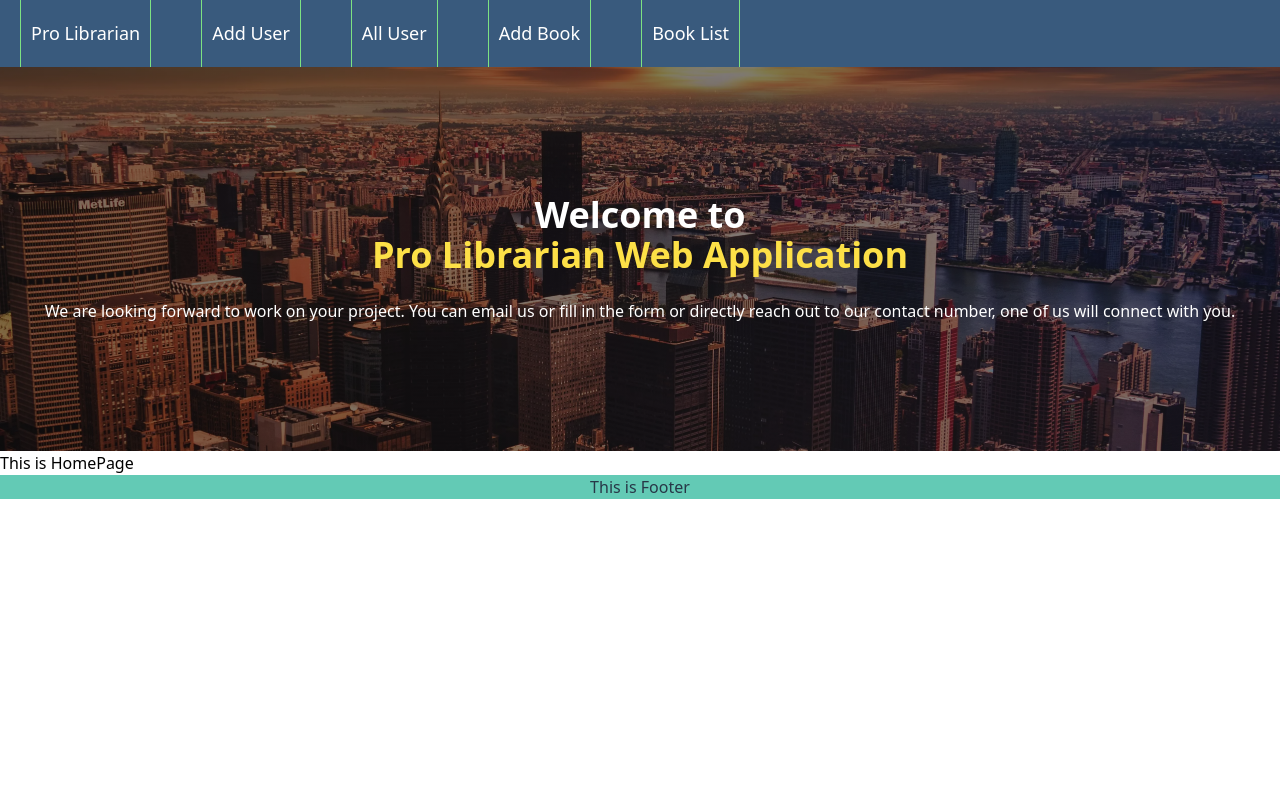
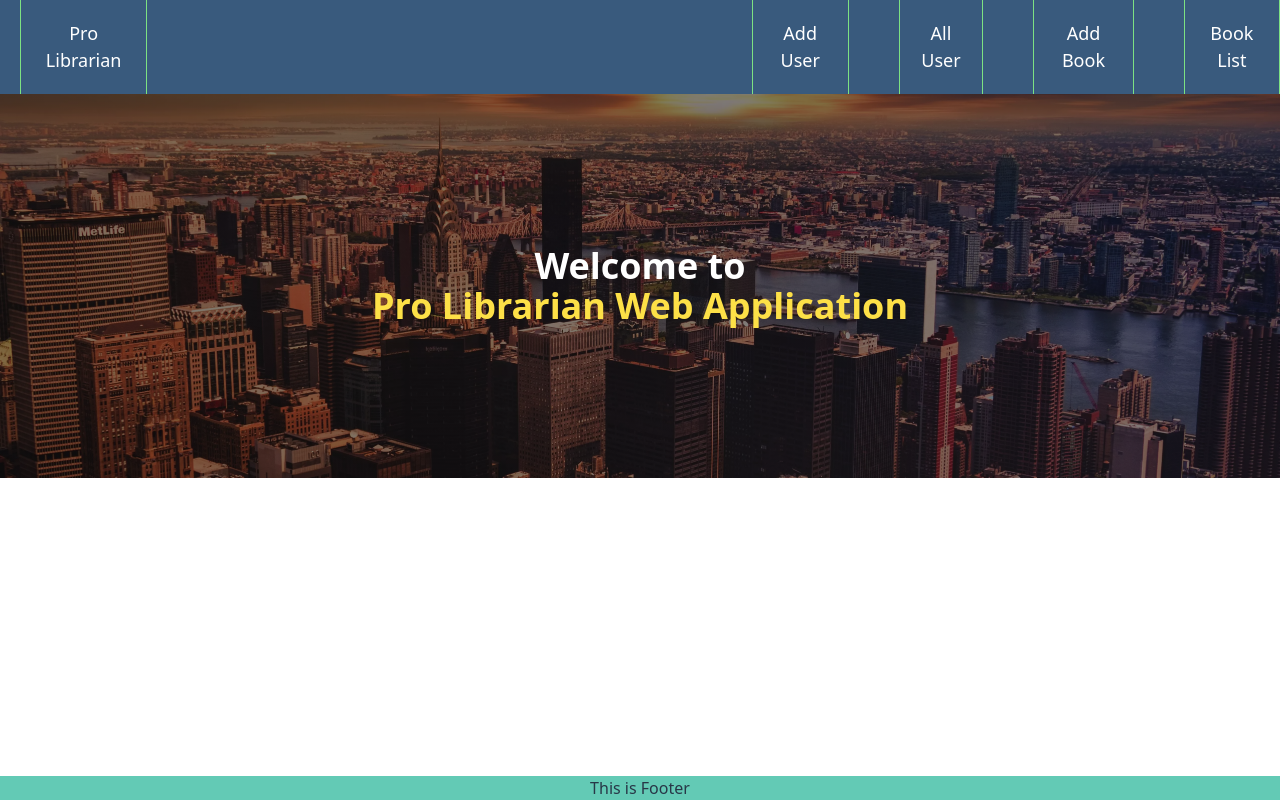
Before and after one commit to kabir-webDev/proLibrarian_client, a Next.js app: page / in a window 1280 px wide. Built offline with nearby package versions, Linux system fonts and the light colour scheme.

Commit message:
Crud  done

```diff
--- a/Layout/Footer/index.js
+++ b/Layout/Footer/index.js
@@ -3,7 +3,15 @@ const Footer = () => {
   return (
     <>
       <div
-        style={{ width: "100%", background: "#63CAB5", textAlign: "center" }}
+        style={{
+          width: "100%",
+          position: "fixed",
+          left: 0,
+          bottom: 0,
+          zIndex: 1,
+          background: "#63CAB5",
+          textAlign: "center",
+        }}
       >
         <h1 style={{ color: "#283747" }}>This is Footer</h1>
       </div>
--- a/Layout/Header/index.js
+++ b/Layout/Header/index.js
@@ -13,7 +13,7 @@ const Header = () => {
 
       <div className={css.container}>
         <Link href="/">
-          <div>Pro Librarian</div>
+          <div style={{ marginRight: "44%" }}>Pro Librarian</div>
         </Link>
         <Link href="/add-user">
           <div>Add User</div>
--- a/Layout/Header/style.module.css
+++ b/Layout/Header/style.module.css
@@ -1,24 +1,10 @@
-/*
-
-.mobileMenuNavItem .mobileMenuSubNavItem {
-   max-height: 0;
-    transition: max-height 0.2s ease-out;
-    overflow: hidden;
-
-}
-
-.mobileMenuNavItem:hover .mobileMenuSubNavItem {
-      max-height: 500px;
-    transition: max-height 0.5s ease-in;
-} */
-
 .container {
   background-color: #395a7d;
   width: 100%;
   /* height: 50px; */
   text-align: center;
   display: flex;
-  justify-content: flex-start;
+  justify-content: start;
   /* align-items: center; */
 
   color: white;
--- a/components/BookList/index.js
+++ b/components/BookList/index.js
@@ -43,26 +43,26 @@ const UserList = () => {
       </div>
     </div>
   ) : (
-    <div className="w-full">
-      <div className="w-11/12 m-auto">
+    <div className="w-full flex justify-center items-center">
+      <div className="">
         <table>
           <tr className="text-xl text-teal-500">
             <th className="border-2 text-left">
               <div className="py-2 pr-6 pl-2">Id</div>
             </th>
-            <th className="text-left border-2 pl-2">
+            <th className="text-left border-2 pl-2 w-72">
               <div>Name</div>
             </th>
-            <th className="text-left border-2 pl-2">
+            <th className="text-left border-2 pl-2 w-52">
               <div>Author</div>
             </th>
-            <th className="text-left border-2 pl-2">
+            <th className="text-left border-2 pl-2 w-52">
               <div>Publication</div>
             </th>
-            <th className="text-left border-2 pl-2">
+            <th className="text-left border-2 pl-2 w-52">
               <div>Copies Left</div>
             </th>
-            <th className="text-center border-2 pl-2 text-rose-500">
+            <th className="text-center border-2 pl-2 text-rose-500 w-60">
               <div>Operation</div>
             </th>
           </tr>
@@ -71,24 +71,24 @@ const UserList = () => {
               <td className="border-2 pl-2">
                 <span className="text-xl">{index + 1}</span>
               </td>
-              <td className="border-2 pr-6 pl-2">
+              <td className="border-2 pl-2">
                 <span className="text-xl">{book.name}</span>
               </td>
-              <td className="border-2 pr-6 pl-2">
+              <td className="border-2 pl-2">
                 <span className="text-xl">{book.author}</span>
               </td>
-              <td className="border-2 pr-6 pl-2">
+              <td className="border-2 pl-2">
                 <span className="text-xl">{book.publication}</span>
               </td>
-              <td className="border-2 pr-6 pl-2">
+              <td className="border-2 pl-2">
                 <span className="text-xl">{book.copies}</span>
               </td>
-              <td className="border-2">
-                <button className="px-4 py-2 bg-emerald-400 hover:text-rose-50 rounded">
+              <td className="border-b-2 border-r-2  flex justify-around ">
+                <button className="px-3 py-[6px] bg-emerald-400 hover:text-rose-50 rounded">
                   <Link href={`/edit-book/${book._id}`}>Edit Book</Link>
                 </button>{" "}
                 <button
-                  className="px-4 py-2 bg-rose-500 hover:text-rose-50 rounded"
+                  className="px-3 py-[6px] bg-rose-500 hover:text-rose-50 rounded"
                   onClick={() => deleteBookData(book._id)}
                 >
                   Delete
--- a/components/HomePage/HomeHero.js
+++ b/components/HomePage/HomeHero.js
@@ -13,11 +13,6 @@ const HomeHero = () => {
         <h1>Welcome to </h1>
         <span className="text-yellow-300">Pro Librarian Web Application</span>
       </h1>
-      <p className="text-center text-sm md:text-base">
-        We are looking forward to work on your project. You can email us or fill
-        in the form or directly reach out to our contact number, one of us will
-        connect with you.
-      </p>
     </div>
   );
 };
--- a/components/HomePage/index.js
+++ b/components/HomePage/index.js
@@ -4,7 +4,6 @@ const HomePage = () => {
   return (
     <>
       <HomeHero />
-      <h1>This is HomePage</h1>
     </>
   );
 };
--- a/components/UserList/index.js
+++ b/components/UserList/index.js
@@ -45,23 +45,23 @@ const UserList = () => {
     </div>
   ) : (
     <div className="w-full flex justify-center items-center">
-      <div className=" w-[1200px] ">
+      <div className="  ">
         <table>
           <tbody>
             <tr className="text-xl text-teal-500">
               <th className="border-2 text-left">
                 <div className="py-2 pr-6 pl-2">Id</div>
               </th>
-              <th className="text-left border-2 pl-2">
+              <th className="text-left border-2  w-64">
                 <div>Name</div>
               </th>
-              <th className="text-left border-2 pl-2">
+              <th className="text-left border-2 pl-2 w-48">
                 <div>Username</div>
               </th>
-              <th className="text-left border-2 pl-2">
+              <th className="text-left border-2 pl-2 w-72">
                 <div>Email</div>
               </th>
-              <th className="text-left border-2 pl-2">
+              <th className="text-left border-2 pl-2 w-56">
                 <div>Phone</div>
               </th>
               <th className="text-center border-2 pl-2 text-rose-500">
@@ -73,27 +73,27 @@ const UserList = () => {
                 <td className="border-2 pl-2">
                   <span className="text-xl">{index + 1}</span>
                 </td>
-                <td className="border-2 pr-6 pl-2">
+                <td className="border-2 pl-2">
                   <span className="text-xl">{user.fullname}</span>
                 </td>
-                <td className="border-2 pr-6 pl-2">
+                <td className="border-2 pl-2">
                   <span className="text-xl">{user.userName}</span>
                 </td>
-                <td className="border-2 pr-6 pl-2">
+                <td className="border-2 pl-2">
                   <span className="text-xl">{user.email}</span>
                 </td>
-                <td className="border-2 pr-6 pl-2">
+                <td className="border-2 pl-2">
                   <span className="text-xl">{user.phone}</span>
                 </td>
-                <td className="border-2">
+                <td className="border-b-2 border-r-2  flex justify-around ">
                   <button
-                    className="px-4 py-2 bg-emerald-400 hover:text-rose-50 rounded"
+                    className="px-3 py-[6px] bg-emerald-400 hover:text-rose-50 rounded"
                     to={`/edit/${user._id}`}
                   >
                     <Link href={`/edit-user/${user._id}`}>Edit User</Link>
                   </button>{" "}
                   <button
-                    className="px-4 py-2 bg-rose-500 hover:text-rose-50 rounded"
+                    className="px-3 py-[6px] bg-rose-500 hover:text-rose-50 rounded"
                     onClick={() => deleteUserData(user._id)}
                   >
                     <Link href="/all-user">Delete</Link>
```
